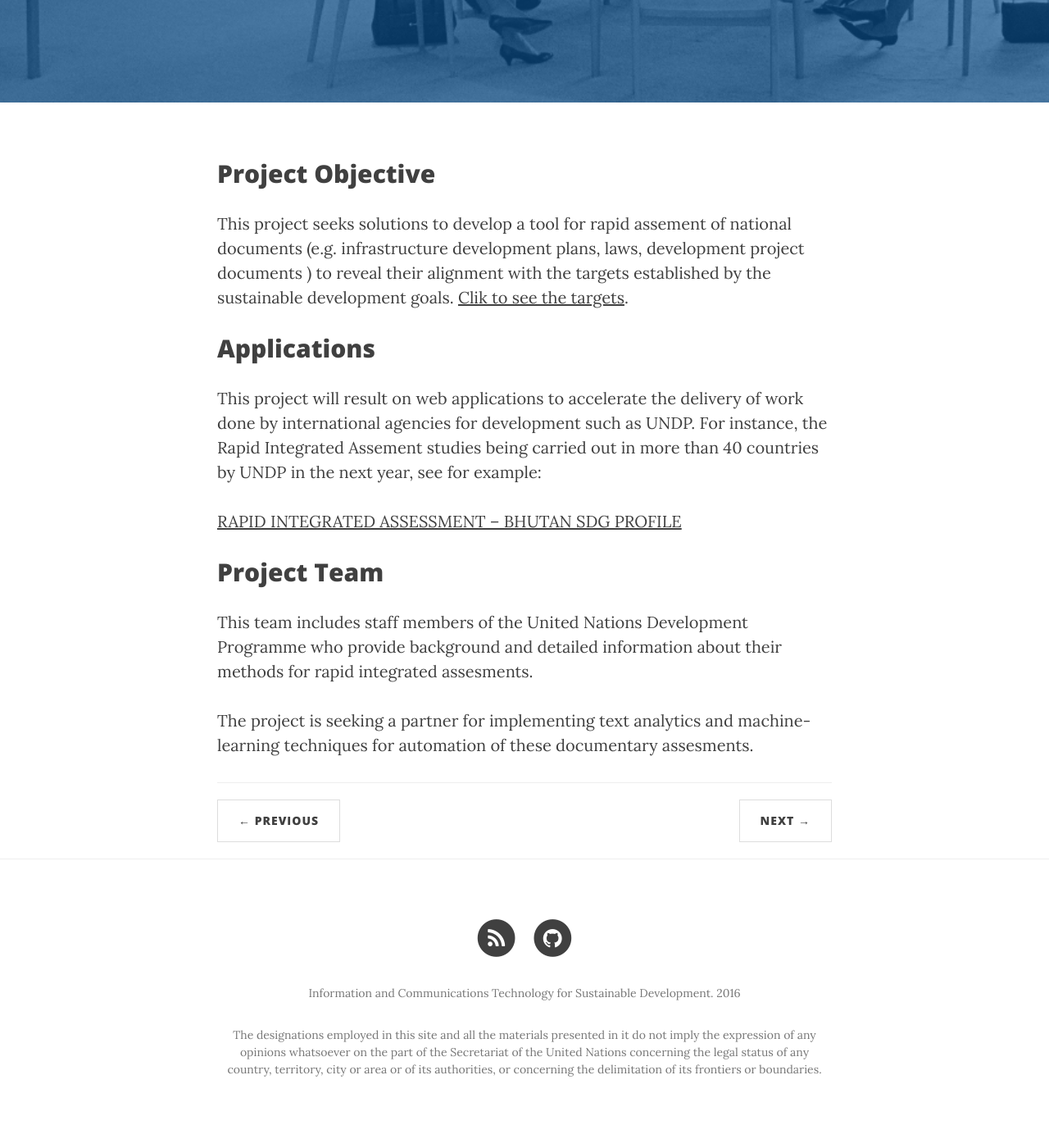
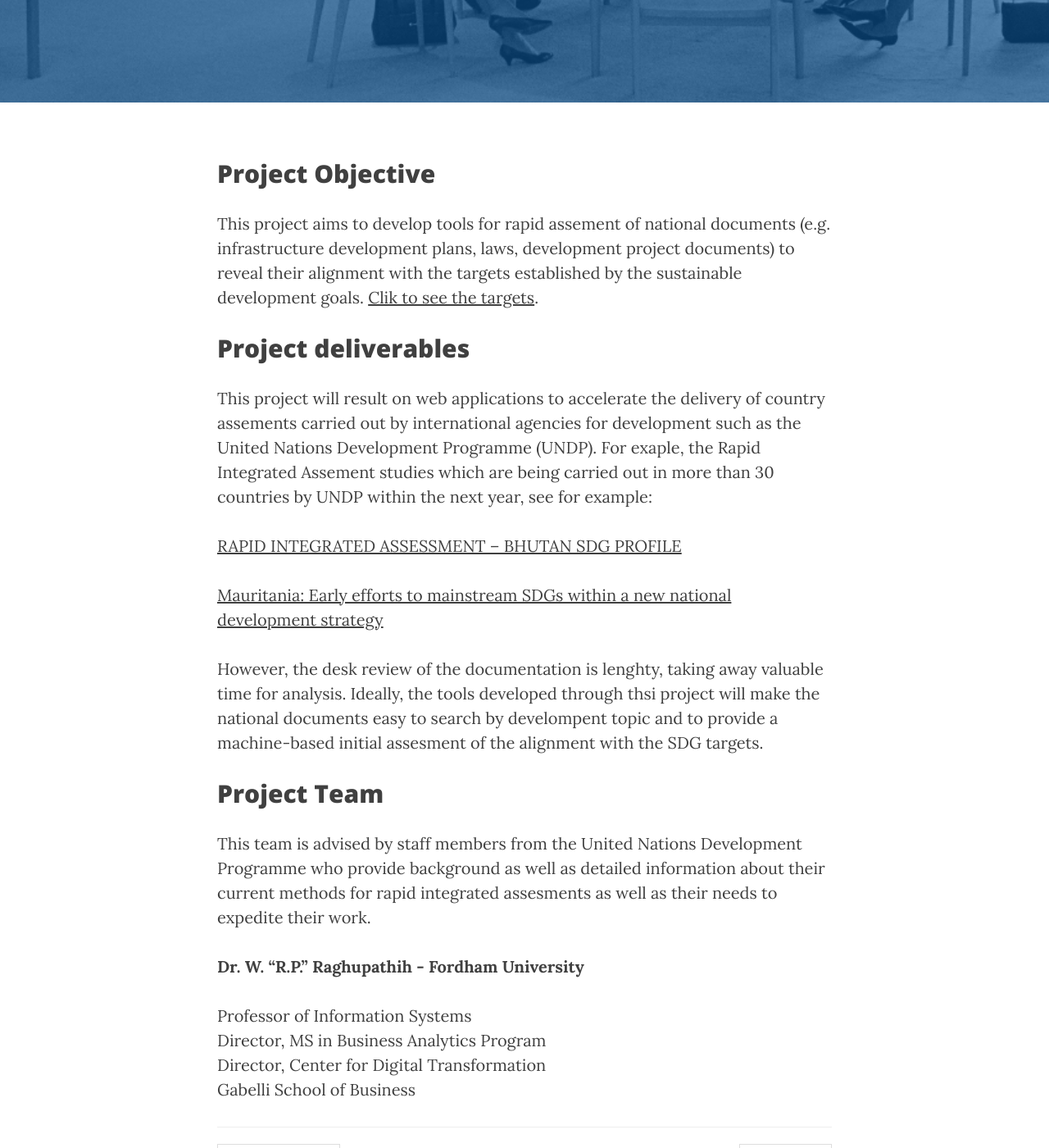
Before and after one commit to jmmnn/ICT4SD.github.io, a Jekyll site: the page built from _posts/2016-09-27-Project_RapidAssesment.markdown, in a window 1280 px wide and 1400 px high, scrolled down 689 px. Shown: the whole window at 82% size. Built offline with Jekyll 4.4.1, drawn with Linux system fonts in a browser that asks for light colours; nearby versions of some CDN libraries.

Commit message:
Added Fordham

```diff
--- a/_posts/2016-09-27-Project_RapidAssesment.markdown
+++ b/_posts/2016-09-27-Project_RapidAssesment.markdown
@@ -12,19 +12,27 @@ goal:		    "18"
 Project Objective
 --------------
 
-This project seeks solutions to develop a tool for rapid assement of national documents (e.g. infrastructure development plans, laws,  development project documents ) to reveal their alignment with the targets established by the sustainable development goals. [Clik to see the targets](https://sustainabledevelopment.un.org/post2015/transformingourworld).
+This project aims to develop tools for rapid assement of national documents (e.g. infrastructure development plans, laws,  development project documents) to reveal their alignment with the targets established by the sustainable development goals. [Clik to see the targets](https://sustainabledevelopment.un.org/post2015/transformingourworld).
 
-Applications
+Project deliverables
 ------------
 
-This project will result on web applications to accelerate the delivery of work done by international agencies for development such as UNDP. For instance, the Rapid Integrated Assement studies being carried out in more than 40 countries by UNDP in the next year, see for example:
+This project will result on web applications to accelerate the delivery of country assements carried out by international agencies for development such as the United Nations Development Programme (UNDP). For exaple, the Rapid Integrated Assement studies which are being carried out in more than 30 countries by UNDP within the next year, see for example:
 
 [RAPID INTEGRATED ASSESSMENT – BHUTAN SDG PROFILE](https://undg.org/wp-content/uploads/2016/06/RIA_Bhutan_Key_Observations-18.12.2015.pdf)
 
+[Mauritania: Early efforts to mainstream SDGs within a new national development strategy](https://undg.org/main/undg_document/mauritania-demonstrating-early-efforts-to-mainstream-sdgs-within-a-new-nat/)
+
+However, the desk review of the documentation is lenghty, taking away valuable time for analysis. Ideally, the tools developed through thsi project will make the national documents easy to search by develompent topic and to provide a machine-based initial assesment of the alignment with the SDG targets.
 
 Project Team
 ------------
 
-This team includes staff members of the United Nations Development Programme who provide background and detailed information about their methods for rapid integrated assesments.
+This team is advised by staff members from the United Nations Development Programme who provide background as well as detailed information about their current methods for rapid integrated assesments as well as their needs to expedite their work.
 
-The project is seeking a partner for implementing text analytics and machine-learning techniques for automation of these documentary assesments.
+**Dr. W. "R.P." Raghupathih - Fordham University**
+
+Professor of Information Systems
+Director, MS in Business Analytics Program
+Director, Center for Digital Transformation
+Gabelli School of Business
```
